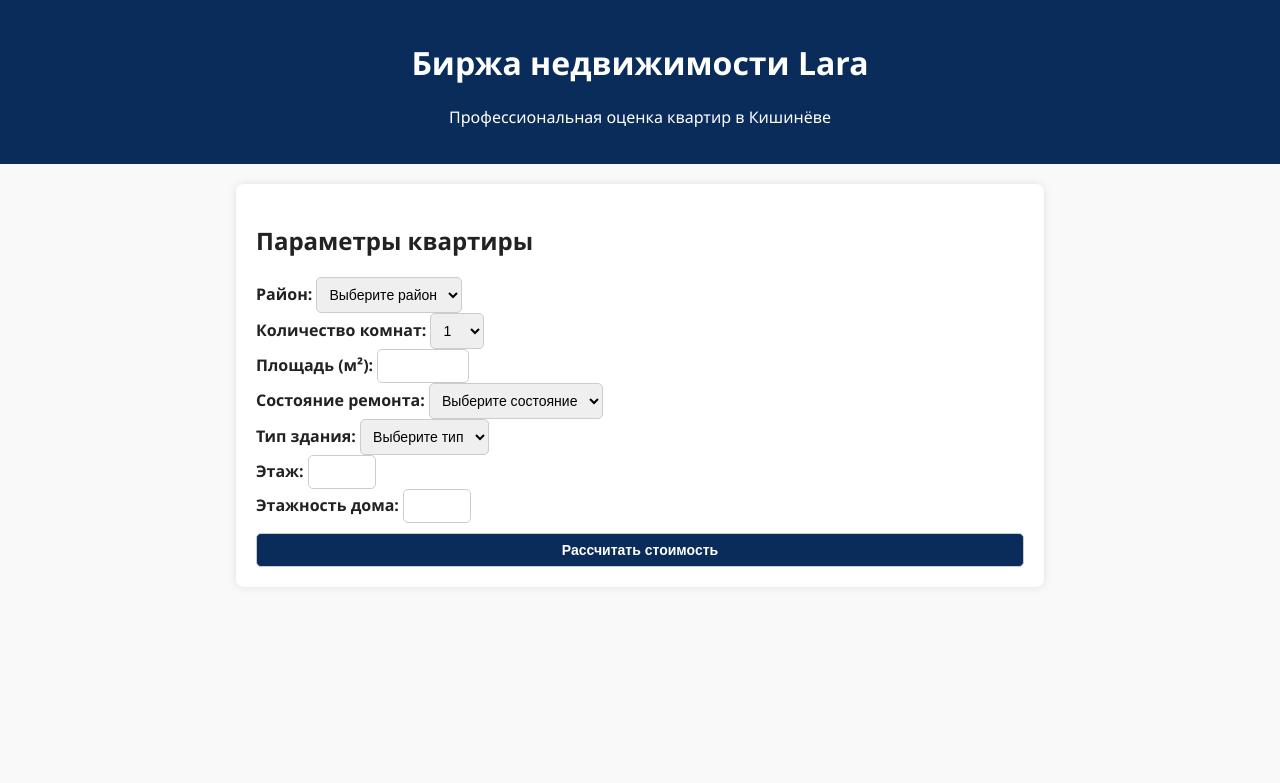
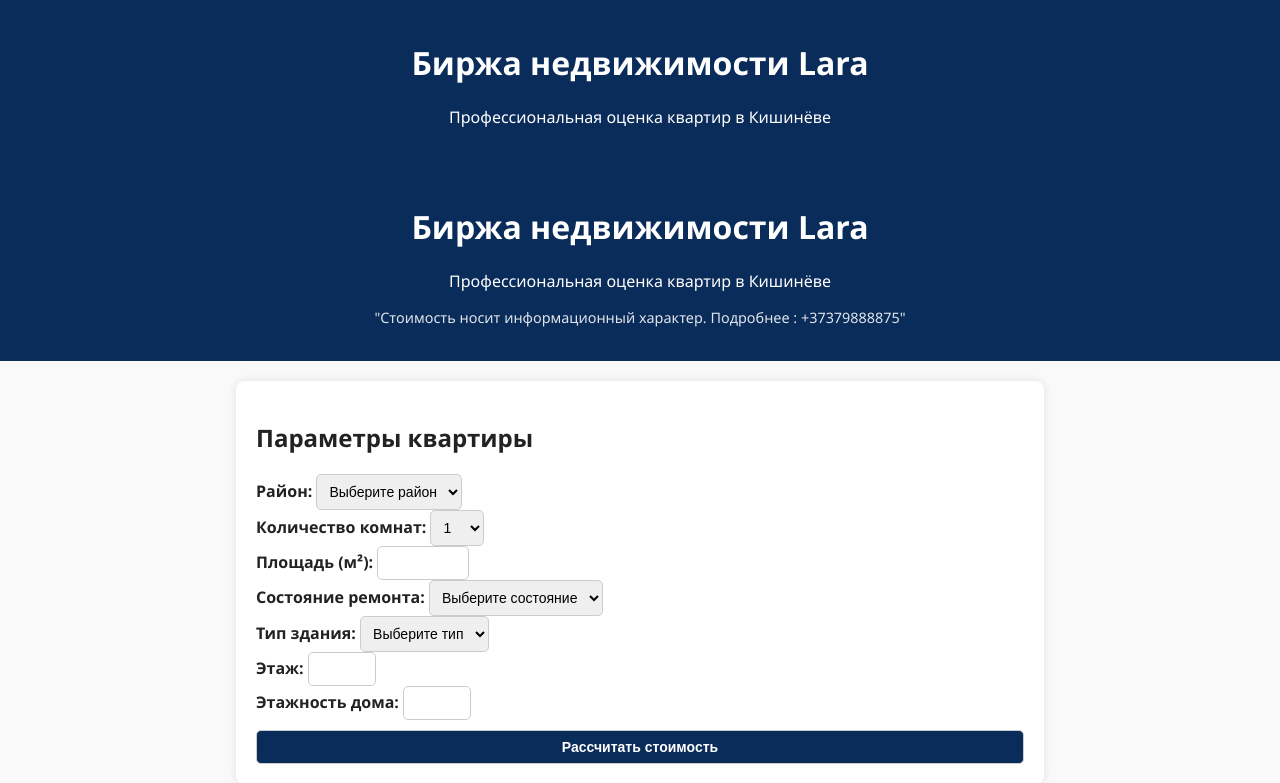
Before and after one commit to Serghei283/lara-estimator, a Flask app: page / in a window 1280 px wide. Shown: the top 783 px of the page. Before the commit the page ends 590 px from the top, so only its background shows below. Run offline with Flask 3, Linux system fonts and the light colour scheme.

Commit message:
Update index.html

```diff
--- a/templates/index.html
+++ b/templates/index.html
@@ -12,6 +12,13 @@
             <h1>Биржа недвижимости Lara</h1>
             <p class="subtitle">Профессиональная оценка квартир в Кишинёве</p>
         </header>
+        <header class="header">
+    <h1>Биржа недвижимости Lara</h1>
+    <p class="subtitle">Профессиональная оценка квартир в Кишинёве</p>
+    <p style="margin-top:10px;font-size:0.9rem;color:#f8f9fa;opacity:0.9;">
+        "Стоимость носит информационный характер. Подробнее : +37379888875"
+    </p>
+</header>
 
         <main class="main-content">
             <form method="POST" action="/" class="evaluation-form">
```
